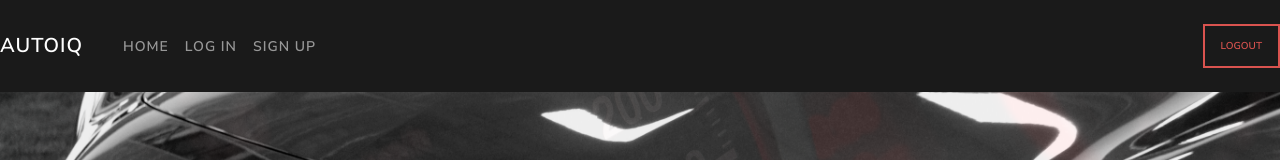
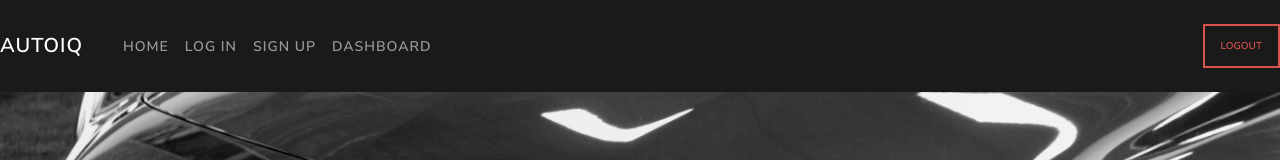
Before and after one commit to RobertoHuerta5/Project4, a React (Create React App) app in the folder client/: page / in a window 1280 px wide. Shown: the top 160 px of the page. Built offline with nearby package versions, Linux system fonts and the light colour scheme.

Commit message:
update homepage

```diff
--- a/client/src/Pages/HomePage.jsx
+++ b/client/src/Pages/HomePage.jsx
@@ -7,7 +7,7 @@ export default function HomePage() {
     <>
     <Carousel fade>
       <Carousel.Item>
-        <img className="d-block w-100" src="/images/HomePageImage1.jpg" alt="Slide1" />
+        <img className="d-block w-100" src="/images/HomePageImage4.jpeg" alt="Slide1" />
         <Carousel.Caption>
         <h1>AutoIQ</h1>
         <p>Sign in to continue</p>
--- a/client/src/components/NavBar.jsx
+++ b/client/src/components/NavBar.jsx
@@ -13,6 +13,7 @@ export default function NavBar() {
             <Nav.Link href="/home">Home</Nav.Link>
             <Nav.Link href="/login">Log In</Nav.Link>
             <Nav.Link href="/signup">Sign Up</Nav.Link>
+            <Nav.Link href="/dashboard">Dashboard</Nav.Link>
             </Nav>
             <Button className="ms-auto" variant="outline-danger" size="sm">Logout</Button>
         </Navbar.Collapse>
```
Also changed, not shown: client/public/images/HomePageImage4.jpeg (added).
